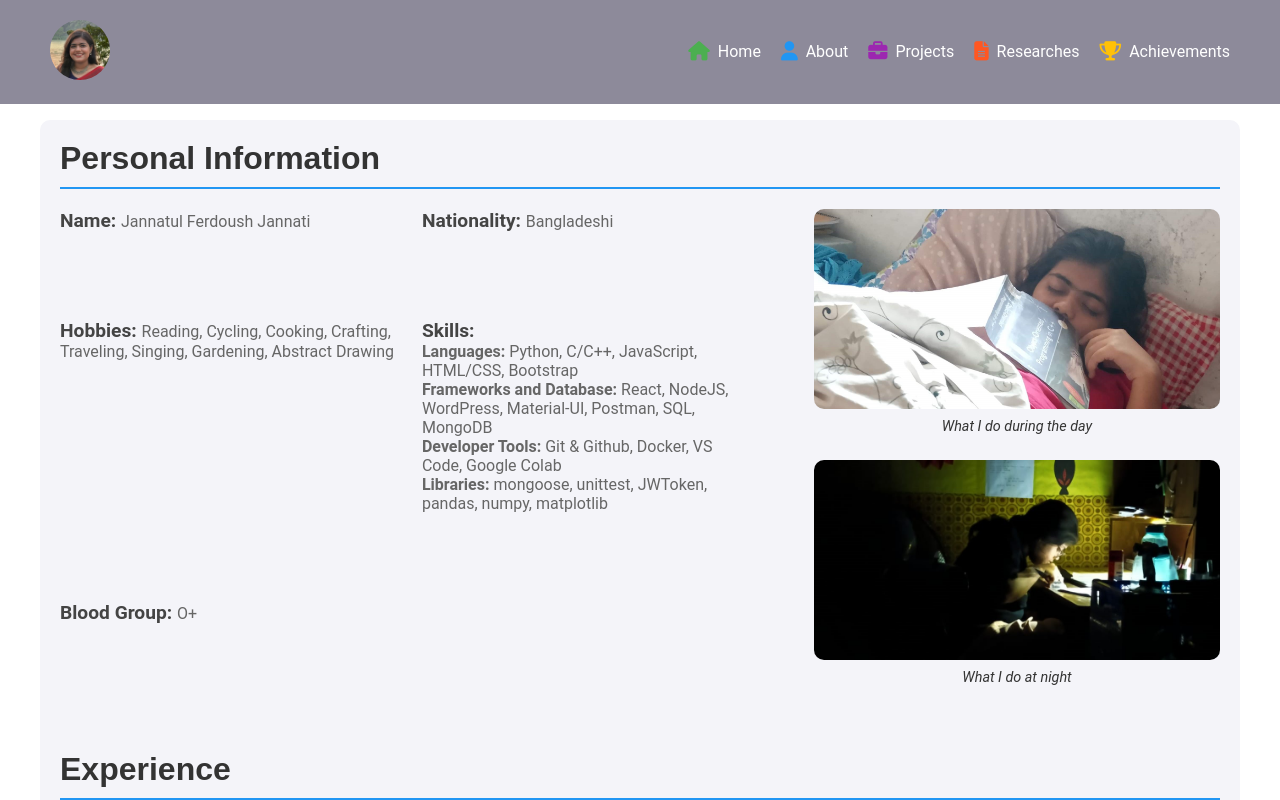
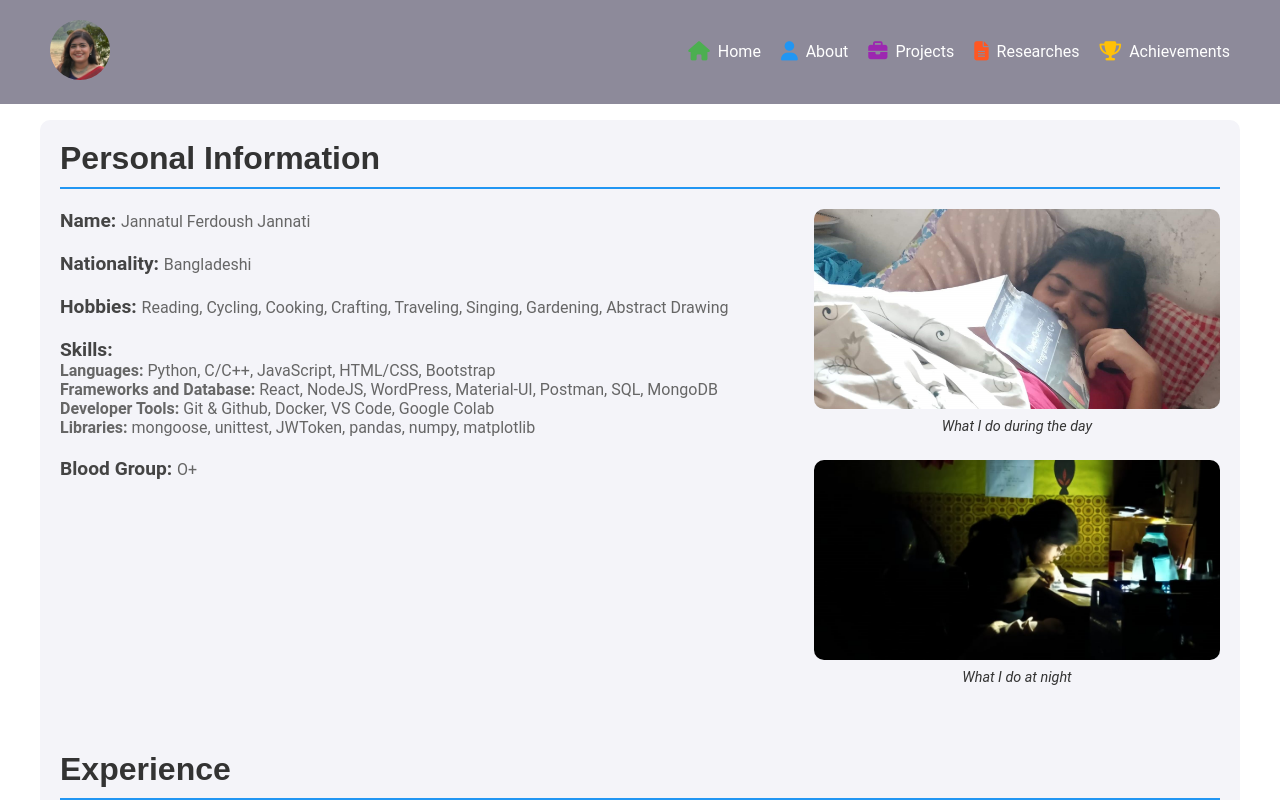
Before and after one commit to jannat-349/portfolio, a React (Vite) app: page /portfolio/about in a window 1280 px wide. Shown: the top 800 px of the page. Built offline with nearby package versions, Linux system fonts and the light colour scheme.

Commit message:
about page modified

```diff
--- a/src/styles/About.css
+++ b/src/styles/About.css
@@ -27,19 +27,16 @@ h2 {
 /* Personal Info Styles */
 .personal-info-container {
     display: flex;
-    flex-wrap: wrap;
     justify-content: space-between;
 }
 
 .personal-info {
     width: 60%;
     display: flex;
-    flex-wrap: wrap;
-    justify-content: space-between;
+    flex-direction: column;
 }
 
 .personal-info-item {
-    width: 48%;
     margin-bottom: 20px;
 }
 
```
